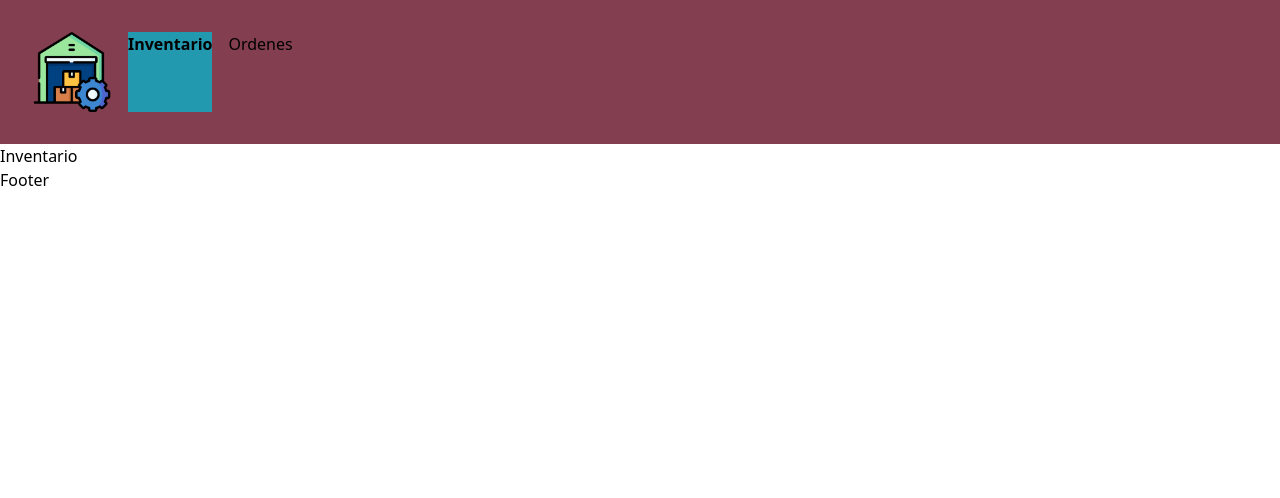
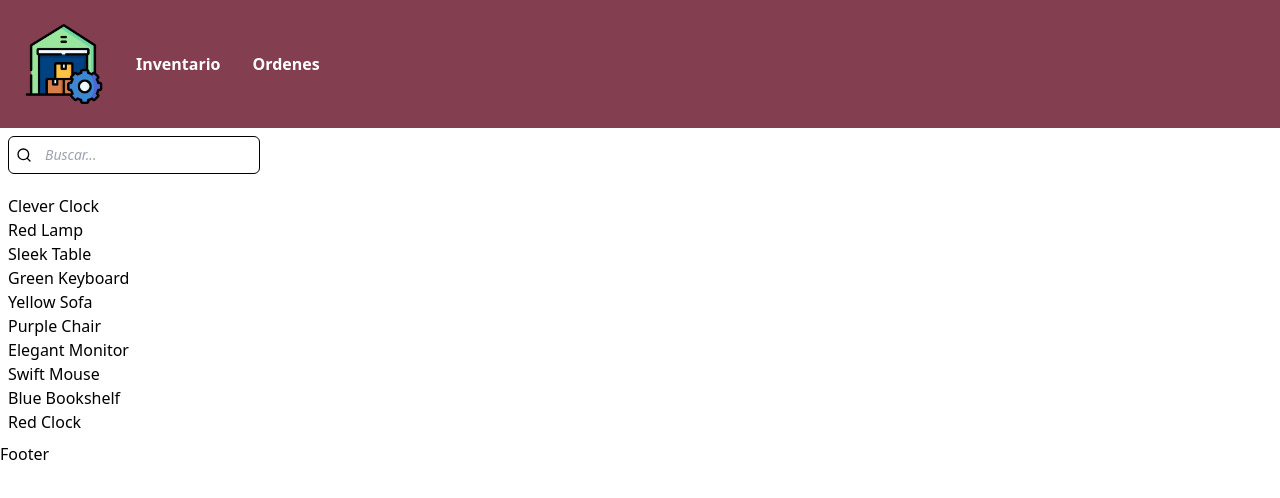
Before and after one commit to jdavellanedag/inventory, a React (Vite) app: page /Home in a window 1280 px wide. Shown: the top 498 px of the page. Built offline with nearby package versions, Linux system fonts and the light colour scheme.

Commit message:
Add search bar component

```diff
--- a/package.json
+++ b/package.json
@@ -12,6 +12,7 @@
   "dependencies": {
     "react": "^18.2.0",
     "react-dom": "^18.2.0",
+    "react-icons": "^4.12.0",
     "react-router-dom": "^6.20.1"
   },
   "devDependencies": {
--- a/src/components/NavBar.jsx
+++ b/src/components/NavBar.jsx
@@ -3,15 +3,15 @@ import {NavLink} from "react-router-dom";
 
 const NavBar = () => {
     return (
-        <nav className="flex min-h-full p-8 gap-x-4 bg-red">
+        <nav className="flex min-h-full p-6 gap-x-4 bg-red">
             <div>
                 <img src={logo} alt="Logo de sistema" className="w-20"/>
             </div>
-            <div className="flex gap-x-4">
-                <NavLink to="/home" className="bg-blue-light font-bold">
+            <div className="flex">
+                <NavLink to="/home" className="font-bold m-auto px-4 py-6 hover:border-b-blue-light hover:border-solid hover:border-b-2 text-white">
                     Inventario
                 </NavLink>
-                <NavLink to="/orders" >
+                <NavLink to="/orders" className="font-bold m-auto px-4 py-6 hover:border-b-blue-light hover:border-solid hover:border-b-2 text-white">
                     Ordenes
                 </NavLink>
             </div>
--- /dev/null
+++ b/src/components/SearchBar.jsx
@@ -0,0 +1,29 @@
+import {FiSearch} from "react-icons/fi";
+import {useState} from "react";
+
+const SearchBar = ({callback: onSearchCallback}) => {
+
+    const [searchCriteria, setSearchCriteria] = useState("");
+
+    const handleSearch = (e) => {
+        const searchItem = e.target.value;
+        setSearchCriteria(searchItem);
+
+        onSearchCallback(searchItem);
+    }
+
+    return (
+        <div>
+            <label htmlFor="search" className="relative block">
+                <span className="absolute inset-y-0 left-0 flex items-center pl-2">
+                    <FiSearch />
+                </span>
+                <input onChange={handleSearch} value={searchCriteria} type="text" placeholder="Buscar..."
+                       name="search"
+                       className="placeholder:italic block bg-white border border-slate-300 rounded-md py-2 pl-9 pr-3 sm:text-sm focus:outline-none" />
+            </label>
+        </div>
+    );
+};
+
+export default SearchBar;
--- /dev/null
+++ b/src/data/products.json
@@ -0,0 +1,44 @@
+{
+  "products": [
+    {
+      "id": 1,
+      "name": "Clever Clock"
+    },
+    {
+      "id": 2,
+      "name": "Red Lamp"
+    },
+    {
+      "id": 3,
+      "name": "Sleek Table"
+    },
+    {
+      "id": 4,
+      "name": "Green Keyboard"
+    },
+    {
+      "id": 5,
+      "name": "Yellow Sofa"
+    },
+    {
+      "id": 6,
+      "name": "Purple Chair"
+    },
+    {
+      "id": 7,
+      "name": "Elegant Monitor"
+    },
+    {
+      "id": 8,
+      "name": "Swift Mouse"
+    },
+    {
+      "id": 9,
+      "name": "Blue Bookshelf"
+    },
+    {
+      "id": 10,
+      "name": "Red Clock"
+    }
+  ]
+}
--- a/src/pages/Home.jsx
+++ b/src/pages/Home.jsx
@@ -1,14 +1,34 @@
+import {useState} from "react";
+
 import NavBar from "../components/NavBar.jsx";
 import Footer from "../components/Footer.jsx";
+import data from "../data/products.json";
+
+import SearchBar from "../components/SearchBar.jsx";
 
 const Home = () => {
+
+    const [filteredProducts, setFilteredProducts] = useState(data.products);
+
+    const onSearchCallback = (searchCriteria) => {
+        const filteredItems = data.products.filter((product) =>
+            product.name.toLowerCase().includes(searchCriteria.toLowerCase())
+        )
+        setFilteredProducts(filteredItems)
+    }
+
     return (
         <>
-            <NavBar />
-            <main>
-                Inventario
+            <NavBar/>
+            <main className="flex flex-col p-2 gap-y-5">
+                <SearchBar callback={onSearchCallback} />
+                <div>
+                    {
+                        filteredProducts.map(({id, name}) => <p key={id}>{name}</p>)
+                    }
+                </div>
             </main>
-            <Footer />
+            <Footer/>
         </>
     );
 };
--- a/tailwind.config.js
+++ b/tailwind.config.js
@@ -7,6 +7,9 @@ export default {
   theme: {
     extend: {},
     colors: {
+      transparent: 'transparent',
+      current: 'currentColor',
+      "white": "#ffffff",
       "red": "#833E4F",
       "bone": "#ECF2E6",
       "blue-light": "#2399B0",
```
Also changed, not shown: 1 other file (tests, documents, lock files or other folders).
